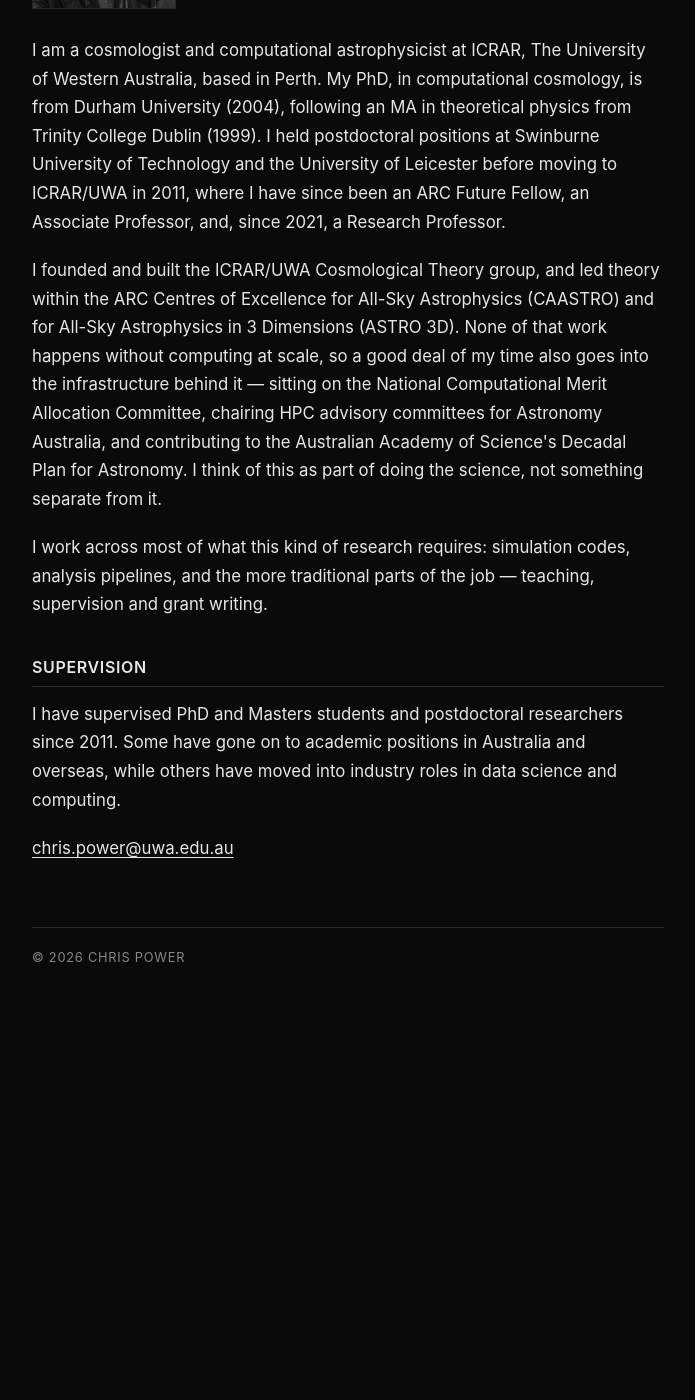
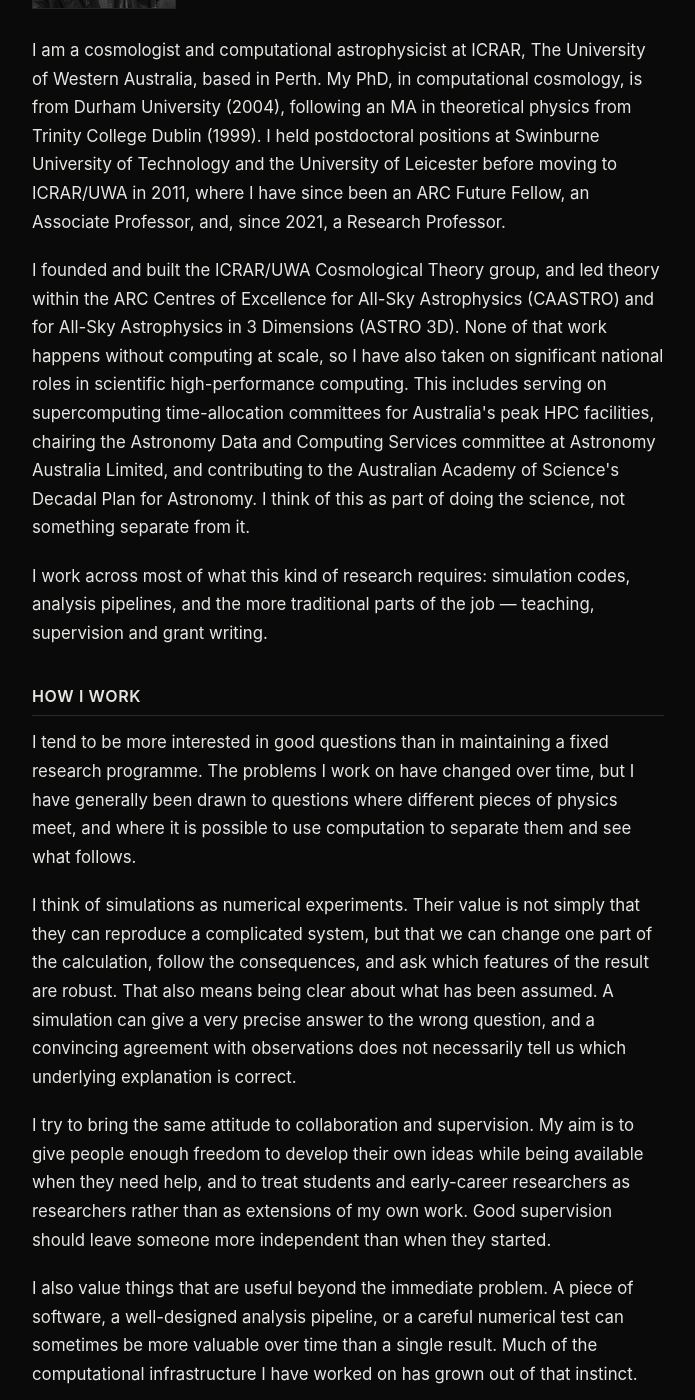
Before and after one commit to doctorcbpower/doctorcbpower.github.io, a Jekyll site: the page built from about.html, in a window 1280 px wide and 1400 px high, scrolled down 409 px. Shown: the whole window, without its empty margins (292-987 px from the left). Built offline with Jekyll 4.4.1, drawn with Linux system fonts in a browser that asks for light colours; before the commit the page ends 1458 px from its top, so only the background shows below that; some of the changed text lies outside the part shown.

Commit message:
Revise About page content and structure
Updated content in the About page to reflect current information and added new sections on work philosophy and personal interests.

```diff
--- a/about.html
+++ b/about.html
@@ -4,14 +4,32 @@
 description: "About Chris Power, cosmologist and computational astrophysicist at ICRAR, The University of Western Australia."
 ---
 <h1>About</h1>
-  <img src="images/chris-power.jpg" alt="Chris Power" class="portrait">
+<img src="images/chris-power.jpg" alt="Chris Power" class="portrait">
 
-  <p>I am a cosmologist and computational astrophysicist at ICRAR, The University of Western Australia, based in Perth. My PhD, in computational cosmology, is from Durham University (2004), following an MA in theoretical physics from Trinity College Dublin (1999). I held postdoctoral positions at Swinburne University of Technology and the University of Leicester before moving to ICRAR/UWA in 2011, where I have since been an ARC Future Fellow, an Associate Professor, and, since 2021, a Research Professor.</p>
+<p>I am a cosmologist and computational astrophysicist at ICRAR, The University of Western Australia, based in Perth. My PhD, in computational cosmology, is from Durham University (2004), following an MA in theoretical physics from Trinity College Dublin (1999). I held postdoctoral positions at Swinburne University of Technology and the University of Leicester before moving to ICRAR/UWA in 2011, where I have since been an ARC Future Fellow, an Associate Professor, and, since 2021, a Research Professor.</p>
 
-  <p>I founded and built the ICRAR/UWA Cosmological Theory group, and led theory within the ARC Centres of Excellence for All-Sky Astrophysics (CAASTRO) and for All-Sky Astrophysics in 3 Dimensions (ASTRO 3D). None of that work happens without computing at scale, so a good deal of my time also goes into the infrastructure behind it &mdash; sitting on the National Computational Merit Allocation Committee, chairing HPC advisory committees for Astronomy Australia, and contributing to the Australian Academy of Science's Decadal Plan for Astronomy. I think of this as part of doing the science, not something separate from it.</p>
+<p>I founded and built the ICRAR/UWA Cosmological Theory group, and led theory within the ARC Centres of Excellence for All-Sky Astrophysics (CAASTRO) and for All-Sky Astrophysics in 3 Dimensions (ASTRO 3D). None of that work happens without computing at scale, so I have also taken on significant national roles in scientific high-performance computing. This includes serving on supercomputing time-allocation committees for Australia's peak HPC facilities, chairing the Astronomy Data and Computing Services committee at Astronomy Australia Limited, and contributing to the Australian Academy of Science's Decadal Plan for Astronomy. I think of this as part of doing the science, not something separate from it.</p>
 
-  <p>I work across most of what this kind of research requires: simulation codes, analysis pipelines, and the more traditional parts of the job &mdash; teaching, supervision and grant writing.</p>
+<p>I work across most of what this kind of research requires: simulation codes, analysis pipelines, and the more traditional parts of the job — teaching, supervision and grant writing.</p>
 
-  <h2>Supervision</h2>
-  <p>I have supervised PhD and Masters students and postdoctoral researchers since 2011. Some have gone on to academic positions in Australia and overseas, while others have moved into industry roles in data science and computing.</p>
-  <p><a href="mailto:chris.power@uwa.edu.au">chris.power@uwa.edu.au</a></p>
+<h2>How I work</h2>
+
+<p>I tend to be more interested in good questions than in maintaining a fixed research programme. The problems I work on have changed over time, but I have generally been drawn to questions where different pieces of physics meet, and where it is possible to use computation to separate them and see what follows.</p>
+
+<p>I think of simulations as numerical experiments. Their value is not simply that they can reproduce a complicated system, but that we can change one part of the calculation, follow the consequences, and ask which features of the result are robust. That also means being clear about what has been assumed. A simulation can give a very precise answer to the wrong question, and a convincing agreement with observations does not necessarily tell us which underlying explanation is correct.</p>
+
+<p>I try to bring the same attitude to collaboration and supervision. My aim is to give people enough freedom to develop their own ideas while being available when they need help, and to treat students and early-career researchers as researchers rather than as extensions of my own work. Good supervision should leave someone more independent than when they started.</p>
+
+<p>I also value things that are useful beyond the immediate problem. A piece of software, a well-designed analysis pipeline, or a careful numerical test can sometimes be more valuable over time than a single result. Much of the computational infrastructure I have worked on has grown out of that instinct.</p>
+
+<h2>Supervision</h2>
+
+<p>I have supervised PhD and Masters students and postdoctoral researchers since 2011. Some have gone on to academic positions in Australia and overseas, while others have moved into industry roles in data science and computing.</p>
+
+<p>I am interested in supervising people who want to understand the physics rather than simply apply a particular technique, and who are willing to question their own assumptions as well as those of their models.</p>
+
+<h2>Outside research</h2>
+
+<p>Outside work, I run, mostly on trails, and spend a fair amount of time walking. I enjoy music, reading, growing my own vegetables, and being outdoors. I also have a longstanding interest in history and philosophy, particularly in the relationship between practical and theoretical knowledge &mdash; the things we know by doing, and the things we know by thinking about.</p>
+
+<p><a href="mailto:[chris.power@uwa.edu.au](mailto:chris.power@uwa.edu.au)">[chris.power@uwa.edu.au](mailto:chris.power@uwa.edu.au)</a></p>
```
